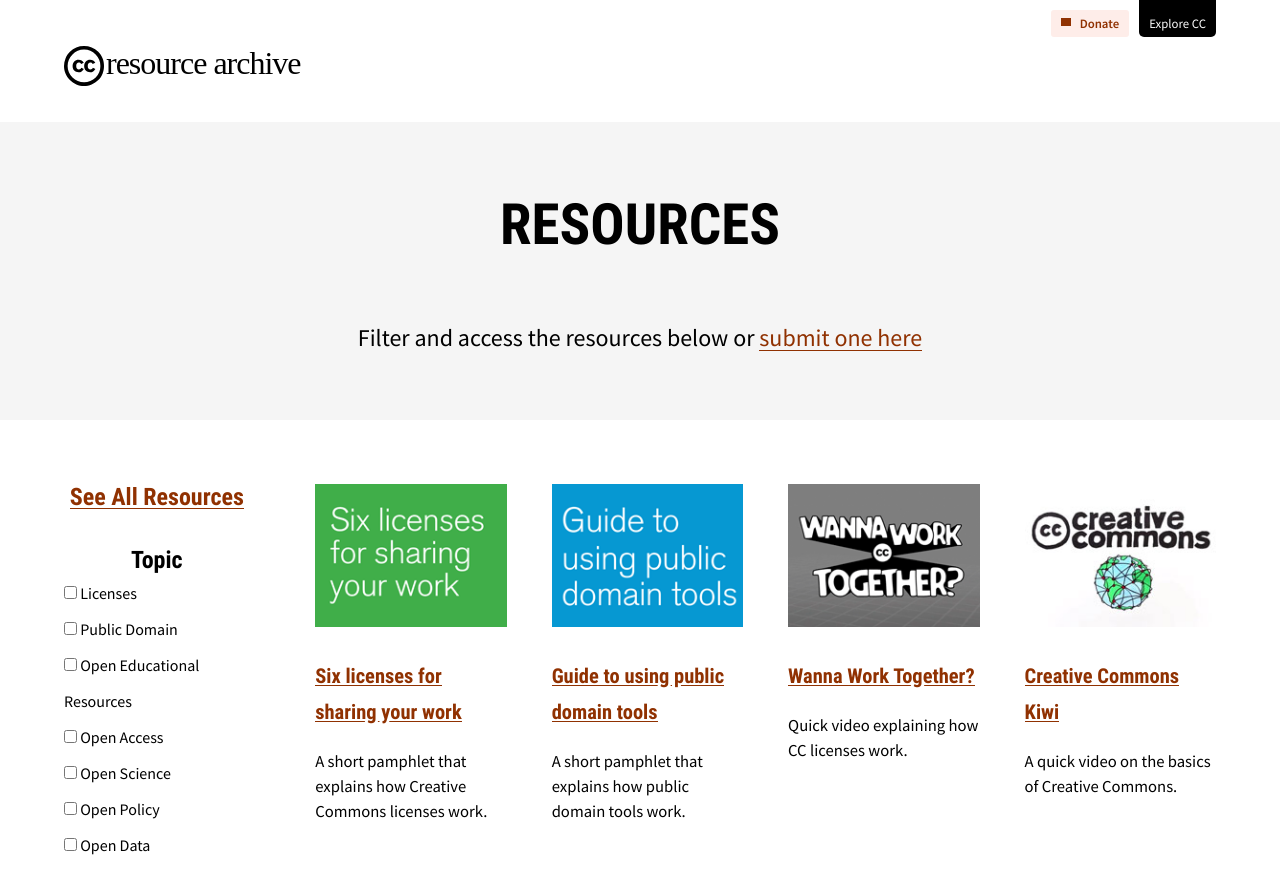
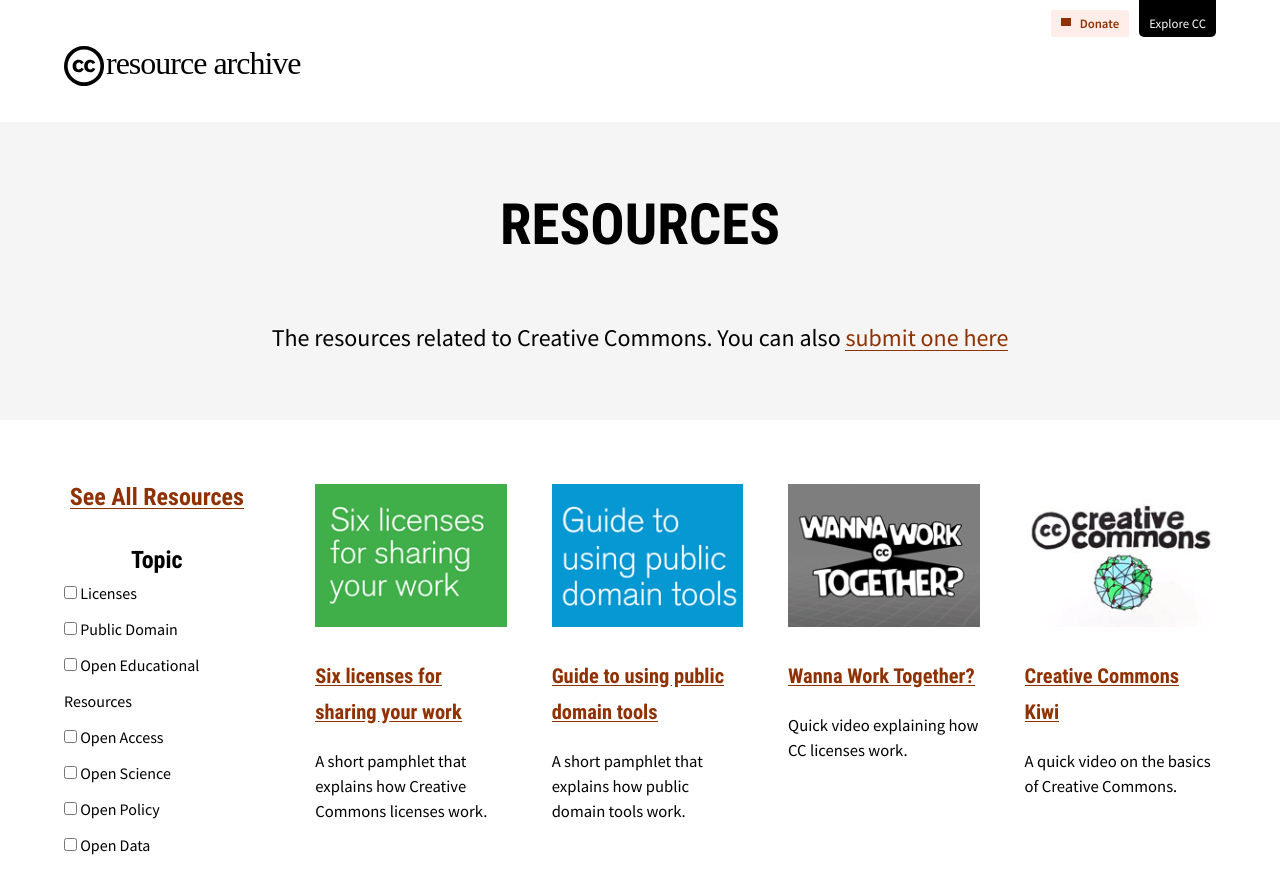
Before and after one commit to creativecommons/cc-resource-archive, a Jekyll site: the page built from docs/index.html, in a window 1280 px wide and 900 px high. Shown: the top 894 px of the window. Built offline with Jekyll 4.4.1, drawn with Linux system fonts in a browser that asks for light colours; nearby versions of some CDN libraries; some web fonts are replaced; library files that are not in the unit come from our copies; grey boxes are pictures that could not be loaded.

Commit message:
added disfferent headings for the index and all pages

```diff
--- a/docs/_layouts/listing.html
+++ b/docs/_layouts/listing.html
@@ -39,10 +39,20 @@
       <!-- The main heading for the site -->
       <header>
         <h1>Resources</h1>
+
+        {% if page.title == "All" %}
         <p>
           Filter and access the resources below or
           <a href="/submit/">submit one here</a>
         </p>
+
+        {% else %}
+        <p>
+          The resources related to Creative Commons. You can also
+          <a href="/submit/">submit one here</a>
+        </p>
+        {% endif %}
+
       </header>
 
       <!-- All the content inside the pages following this layout will be present here. -->
```
